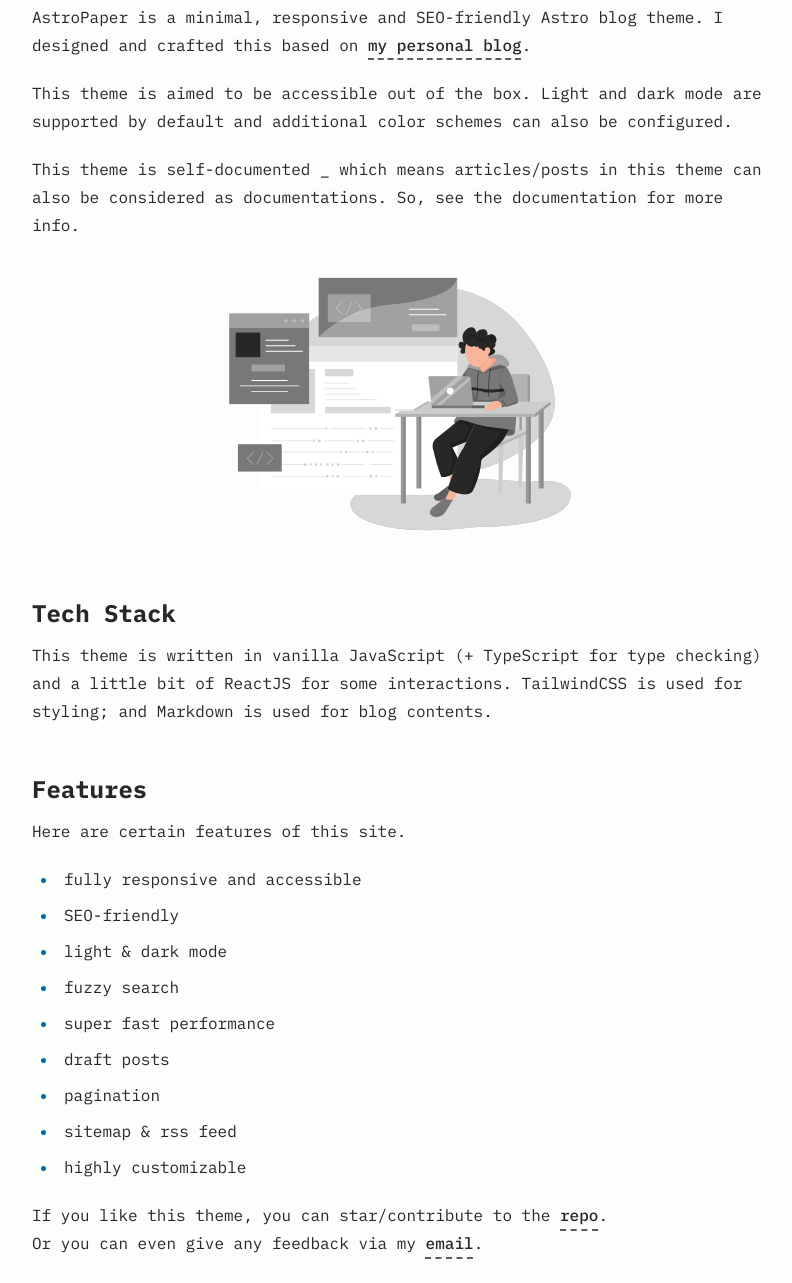
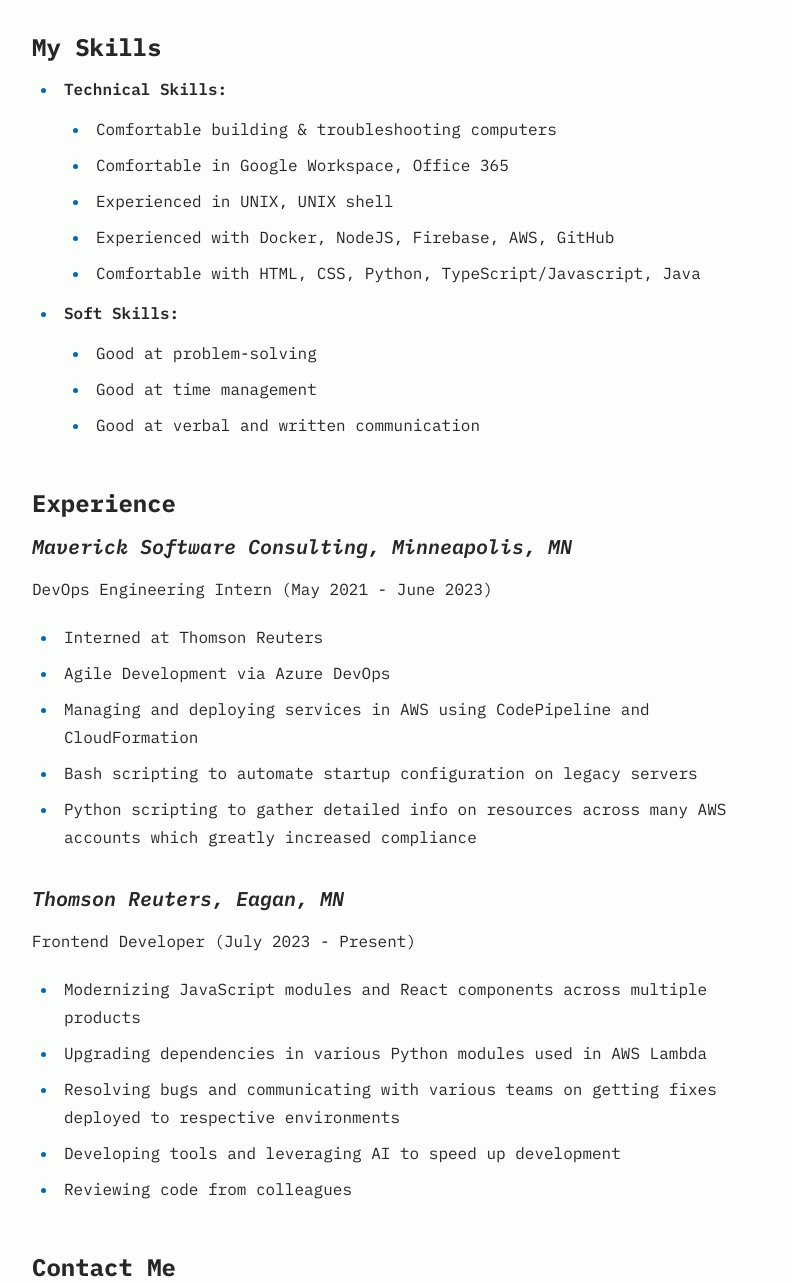
Before and after one commit to seansusmilch/seansusmilch.github.io, an Astro site: page /about in a window 1280 px wide. Shown: the part 338-1621 px from the top of the page, without its empty margins (240-1032 px from the left). Built offline with nearby package versions, Linux system fonts and the light colour scheme; Astro itself is replaced by a stand-in of ours.

Commit message:
feat: add resume details to about page

```diff
--- a/src/components/Header.astro
+++ b/src/components/Header.astro
@@ -67,7 +67,7 @@
           </li>
           <li>
             <a href="/about/" class={activeNav === "about" ? "active" : ""}>
-              About
+              About Me
             </a>
           </li>
           {
--- a/src/pages/about.md
+++ b/src/pages/about.md
@@ -1,36 +1,46 @@
 ---
 layout: ../layouts/AboutLayout.astro
-title: "About"
+title: "About Me"
 ---
 
-AstroPaper is a minimal, responsive and SEO-friendly Astro blog theme. I designed and crafted this based on [my personal blog](https://satnaing.dev/blog).
+## My Skills
 
-This theme is aimed to be accessible out of the box. Light and dark mode are supported by
-default and additional color schemes can also be configured.
+* **Technical Skills:**
+  * Comfortable building & troubleshooting computers
+  * Comfortable in Google Workspace, Office 365
+  * Experienced in UNIX, UNIX shell
+  * Experienced with Docker, NodeJS, Firebase, AWS, GitHub
+  * Comfortable with HTML, CSS, Python, TypeScript/Javascript, Java
+* **Soft Skills:**
+  * Good at problem-solving
+  * Good at time management
+  * Good at verbal and written communication
 
-This theme is self-documented \_ which means articles/posts in this theme can also be considered as documentations. So, see the documentation for more info.
+## Experience
 
-<div>
-  <img src="/assets/dev.svg" class="sm:w-1/2 mx-auto" alt="coding dev illustration">
-</div>
+### Maverick Software Consulting, Minneapolis, MN
 
-## Tech Stack
+DevOps Engineering Intern (May 2021 - June 2023)
 
-This theme is written in vanilla JavaScript (+ TypeScript for type checking) and a little bit of ReactJS for some interactions. TailwindCSS is used for styling; and Markdown is used for blog contents.
+* Interned at Thomson Reuters
+* Agile Development via Azure DevOps
+* Managing and deploying services in AWS using CodePipeline and CloudFormation
+* Bash scripting to automate startup configuration on legacy servers
+* Python scripting to gather detailed info on resources across many AWS accounts which greatly increased compliance
 
-## Features
+### Thomson Reuters, Eagan, MN
 
-Here are certain features of this site.
+Frontend Developer (July 2023 - Present)
 
-- fully responsive and accessible
-- SEO-friendly
-- light & dark mode
-- fuzzy search
-- super fast performance
-- draft posts
-- pagination
-- sitemap & rss feed
-- highly customizable
+* Modernizing JavaScript modules and React components across multiple products
+* Upgrading dependencies in various Python modules used in AWS Lambda
+* Resolving bugs and communicating with various teams on getting fixes deployed to respective environments
+* Developing tools and leveraging AI to speed up development
+* Reviewing code from colleagues
 
-If you like this theme, you can star/contribute to the [repo](https://github.com/satnaing/astro-paper).
-Or you can even give any feedback via my [email](mailto:contact@satnaing.dev).
+## Contact Me
+
+Don't forget to mention that you found me through my blog!
+
+* Email: seantsusmilch@gmail.com
+* LinkedIn: [seansusmilch](https://www.linkedin.com/in/seansusmilch/)
```
